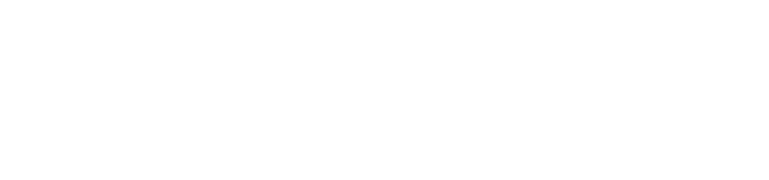
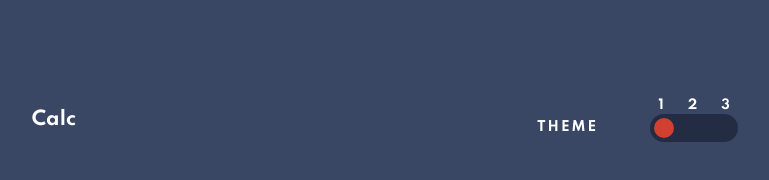
Before and after one commit to Wevertondiogo/calculator-app-main, a plain HTML site: page index.html in a window 1280 px wide. Shown: the whole page, without its empty margins (229-998 px from the left). Drawn offline with Linux system fonts and the light colour scheme.

Commit message:
background and header was created

```diff
--- a/index.html
+++ b/index.html
@@ -1,14 +1,40 @@
 <!DOCTYPE html>
 <html lang="en">
+
 <head>
   <meta charset="UTF-8">
-  <meta name="viewport" content="width=device-width, initial-scale=1.0"> <!-- displays site properly based on user's device -->
+  <meta name="viewport" content="width=device-width, initial-scale=1.0">
+  <!-- displays site properly based on user's device -->
 
   <link rel="icon" type="image/png" sizes="32x32" href="./images/favicon-32x32.png">
 
+  <link onload="this.onload=null;this.rel='stylesheet'" rel="preconnect" href="https://fonts.gstatic.com">
+  <link href="https://fonts.googleapis.com/css2?family=Spartan:wght@700&display=swap" rel="stylesheet">
+
+  <link rel="stylesheet" href="src/css/styles.css">
   <title>Frontend Mentor | Calculator app</title>
 </head>
+
 <body>
+  <main class="container-calc">
+    <header class="header-calc">
+      <h3 class="title">Calc</h3>
+      <div class="side-left">
+        <h5>theme</h5>
+        <div class="toggle-theme">
+          <ul>
+            <li>1</li>
+            <li>2</li>
+            <li>3</li>
+          </ul>
+          <div class="btn-group">
+            <button class="btn-theme1"></button>
+          </div>
+        </div>
 
+      </div>
+    </header>
+  </main>
 </body>
+
 </html>
--- /dev/null
+++ b/src/css/reset.css
@@ -0,0 +1,17 @@
+h3,
+h5,
+ul {
+    margin: 0;
+    padding: 0;
+
+    font-family: 'Spartan', 'sans-serif';
+    font-display: swap;
+
+    color: var(--white);
+
+
+}
+
+li {
+    list-style: none;
+}
--- a/src/css/styles.css
+++ b/src/css/styles.css
@@ -0,0 +1,94 @@
+@import 'variable.css';
+@import 'reset.css';
+
+body {
+    background-color: var(--main-background);
+
+    min-height: 100vh;
+    display: flex;
+    justify-content: center;
+    align-items: center;
+
+}
+
+.container-calc {
+    width: 60%;
+    height: 80vh;
+
+
+    padding: 2rem;
+}
+
+.header-calc {
+
+    height: 10%;
+
+    display: flex;
+    align-items: center;
+    justify-content: space-between;
+
+}
+
+.side-left {
+    display: flex;
+    align-items: center;
+    justify-content: space-evenly;
+    width: 40%;
+
+    height: 70px;
+}
+
+h5 {
+    text-transform: uppercase;
+    letter-spacing: 2px;
+
+    margin-top: 15px;
+}
+
+.toggle-theme {
+    display: flex;
+    align-items: center;
+    flex-direction: column;
+    width: 30%;
+}
+
+ul {
+
+    display: flex;
+    flex-direction: row;
+}
+
+ul li:nth-child(2) {
+    margin: 0 1.50rem 0 1.50rem;
+}
+
+li {
+    font-size: .8rem;
+
+    margin-bottom: .1rem;
+}
+
+.btn-group {
+    display: flex;
+    align-items: center;
+
+    width: 80px;
+
+    padding: 4px;
+
+    height: 20px;
+
+    background-color: var(--toggle-background-keypad-background);
+
+    border-radius: 20px;
+}
+
+.btn-theme1 {
+    width: 25%;
+    height: 100%;
+    border-radius: 50%;
+
+    border: none;
+
+    background-color: var(--key-background-toggle);
+}
--- a/src/css/variable.css
+++ b/src/css/variable.css
@@ -16,5 +16,5 @@
 
     /* Text */
     --very-dark-grayish-blue: hsl(221, 14%, 31%);
-    --White: hsl(0, 0, 100%);
+    --white: #ffffff;
 }
```
